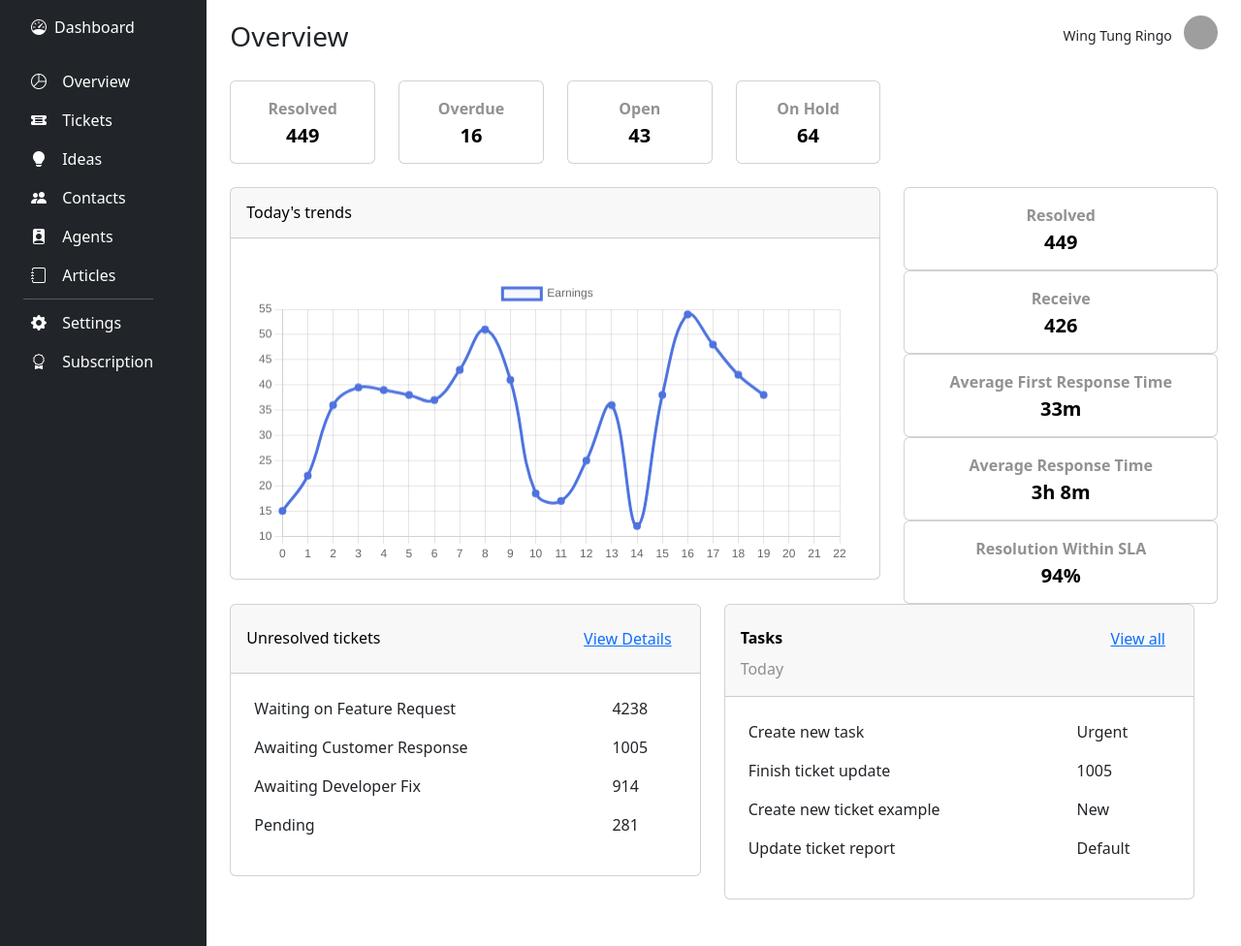
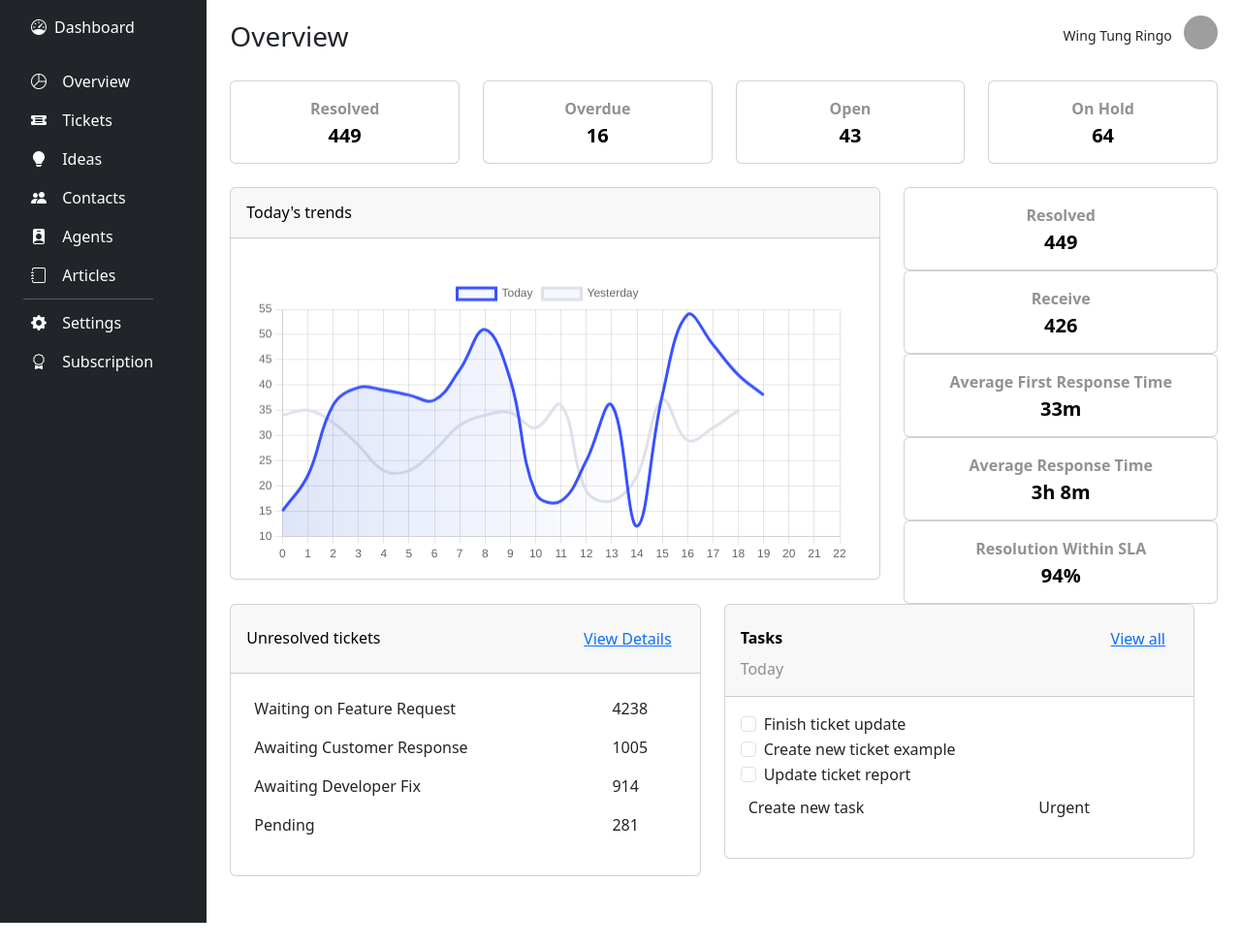
Before and after one commit to RingoGG/bootstrapAssignment, a website: page public/index.html in a window 1280 px wide. Shown: the whole page at 97% size. After the commit the page ends 952 px from the top, so only its background shows below. Drawn offline with nearby package versions, Linux system fonts and the light colour scheme; grey boxes are pictures that could not be loaded.

Commit message:
D1120T0315

```diff
--- a/public/assets/js/chart-script.js
+++ b/public/assets/js/chart-script.js
@@ -1,127 +1,41 @@
-// Chart Data
-/*var chartData = {
-  labels: [
-    "0",
-    "1",
-    "2",
-    "3",
-    "4",
-    "5",
-    "6",
-    "7",
-    "8",
-    "9",
-    "10",
-    "11",
-    "12",
-    "13",
-    "14",
-    "15",
-    "16",
-    "17",
-    "18",
-    "19",
-    "20",
-    "21",
-    "22",
-  ],
-  datasets: [
-    {
-      label: "Earnings",
-      data: [
-        0, 10000, 5000, 15000, 10000, 20000, 15000, 25000, 20000, 30000, 25000,
-        40000,
-      ],
-      borderColor: "rgba(78, 115, 223, 1)",
-      pointRadius: 3,
-      backgroundColor: "rgba(78, 115, 223, 0.05)",
-      pointBackgroundColor: "rgba(78, 115, 223, 1)",
-      pointBorderColor: "rgba(78, 115, 223, 1)",
-    },
-  ],
-};
-
-// Chart Options
-var chartOptions = {
-  maintainAspectRatio: false,
-  scales: {
-    xAxes: [
-      {
-        gridLines: {
-          display: false,
-        },
-      },
-    ],
-    yAxes: [
-      {
-        ticks: {
-          callback: function (value, index, values) {
-            return "$" + value;
-          },
-        },
-        gridLines: {
-          color: "rgb(234, 236, 244)",
-          zeroLineColor: "rgb(234, 236, 244)",
-          drawBorder: false,
-          borderDash: [2],
-          zeroLineBorderDash: [2],
-        },
-      },
-    ],
-  },
-  legend: {
-    display: false,
-  },
-  tooltips: {
-    callbacks: {
-      label: function (tooltipItem, chart) {
-        return "$" + tooltipItem.yLabel;
-      },
-    },
-  },
-};
-
-// Get the context of the canvas element
-var ctx = document.getElementById("myAreaChart").getContext("2d");
-
-// Create the line chart
-var myLineChart = new Chart(ctx, {
-  type: "line",
-  data: chartData,
-  options: chartOptions,
-});*/
-
 // Set new default font family and font color to mimic Bootstrap's default styling
 //Chart.defaults.global.defaultFontFamily = 'Nunito', '-apple-system,system-ui,BlinkMacSystemFont,"Segoe UI",Roboto,"Helvetica Neue",Arial,sans-serif';
 //Chart.defaults.global.defaultFontColor = '#858796';
 
-function number_format(number, decimals, dec_point, thousands_sep) {
-  // *     example: number_format(1234.56, 2, ',', ' ');
-  // *     return: '1 234,56'
-  number = (number + '').replace(',', '').replace(' ', '');
-  var n = !isFinite(+number) ? 0 : +number,
-    prec = !isFinite(+decimals) ? 0 : Math.abs(decimals),
-    sep = (typeof thousands_sep === 'undefined') ? ',' : thousands_sep,
-    dec = (typeof dec_point === 'undefined') ? '.' : dec_point,
-    s = '',
-    toFixedFix = function(n, prec) {
-      var k = Math.pow(10, prec);
-      return '' + Math.round(n * k) / k;
-    };
-  // Fix for IE parseFloat(0.55).toFixed(0) = 0;
-  s = (prec ? toFixedFix(n, prec) : '' + Math.round(n)).split('.');
-  if (s[0].length > 3) {
-    s[0] = s[0].replace(/\B(?=(?:\d{3})+(?!\d))/g, sep);
-  }
-  if ((s[1] || '').length < prec) {
-    s[1] = s[1] || '';
-    s[1] += new Array(prec - s[1].length + 1).join('0');
-  }
-  return s.join(dec);
-}
+// function number_format(number, decimals, dec_point, thousands_sep) {
+//   // *     example: number_format(1234.56, 2, ',', ' ');
+//   // *     return: '1 234,56'
+//   number = (number + '').replace(',', '').replace(' ', '');
+//   var n = !isFinite(+number) ? 0 : +number,
+//     prec = !isFinite(+decimals) ? 0 : Math.abs(decimals),
+//     sep = (typeof thousands_sep === 'undefined') ? ',' : thousands_sep,
+//     dec = (typeof dec_point === 'undefined') ? '.' : dec_point,
+//     s = '',
+//     toFixedFix = function(n, prec) {
+//       var k = Math.pow(10, prec);
+//       return '' + Math.round(n * k) / k;
+//     };
+//   // Fix for IE parseFloat(0.55).toFixed(0) = 0;
+//   s = (prec ? toFixedFix(n, prec) : '' + Math.round(n)).split('.');
+//   if (s[0].length > 3) {
+//     s[0] = s[0].replace(/\B(?=(?:\d{3})+(?!\d))/g, sep);
+//   }
+//   if ((s[1] || '').length < prec) {
+//     s[1] = s[1] || '';
+//     s[1] += new Array(prec - s[1].length + 1).join('0');
+//   }
+//   return s.join(dec);
+// }
 
 // Area Chart Example
 var ctx = document.getElementById("myAreaChart").getContext("2d");
+
+// Create a linear gradient
+var gradient = ctx.createLinearGradient(0, 0, 400, 0); // Adjust the last two values to match your canvas size
+
+gradient.addColorStop(0, 'rgba(78, 115, 223, 0.2)'); // Dark color on the left
+gradient.addColorStop(1, 'rgba(78, 115, 223, 0)');   // Transparent color on the right
+
 var myLineChart = new Chart(ctx, {
   type: 'line',
   data: {
@@ -129,19 +43,39 @@ var myLineChart = new Chart(ctx, {
       "0", "1", "2", "3", "4", "5", "6", "7","8", "9", "10", "11", "12", "13", "14", "15", "16", "17", "18", "19", "20", "21", "22",
     ],
     datasets: [{
-      label: "Earnings",
+      label: "Today",
       lineTension: 0.4,
       backgroundColor: "rgba(78, 115, 223, 0.05)",
-      borderColor: "rgba(78, 115, 223, 1)",
-      pointRadius: 3,
-      pointBackgroundColor: "rgba(78, 115, 223, 1)",
-      pointBorderColor: "rgba(78, 115, 223, 1)",
-      pointHoverRadius: 3,
-      pointHoverBackgroundColor: "rgba(78, 115, 223, 1)",
-      pointHoverBorderColor: "rgba(78, 115, 223, 1)",
+      borderColor: "rgba(55, 81, 255, 1)",
+      pointRadius: 0,
+      pointBackgroundColor: "rgba(55, 81, 255, 1)",
+      pointBorderColor: "rgba(55, 81, 255, 1)",
+      pointHoverRadius: 5,
+      pointHoverBackgroundColor: "rgba(255, 255, 255, 1)",
+      pointHoverBorderColor: "rgba(55, 81, 255, 1)",
+      pointHoverBorderWidth: 4,
       pointHitRadius: 10,
       pointBorderWidth: 2,
+      fill: {
+        target: 'origin',
+        above: gradient, // Use the created gradient
+      },
       data: [15, 22, 36, 39.5, 39, 38, 37, 43, 51, 41, 18.5, 17, 25, 36, 12, 38, 54, 48, 42, 38],
+    },{
+      label: "Yesterday",
+      lineTension: 0.4,
+      backgroundColor: "rgba(78, 115, 223, 0.05)",
+      borderColor: "rgba(223, 224, 235, 1)",
+      pointRadius: 0,
+      pointBackgroundColor: "rgba(223, 224, 235, 1)",
+      pointBorderColor: "rgba(223, 224, 235, 1)",
+      pointHoverRadius: 5,
+      pointHoverBackgroundColor: "rgba(255, 255, 255, 1)",
+      pointHoverBorderColor: "rgba(223, 224, 235, 1)",
+      pointHoverBorderWidth: 4,
+      pointHitRadius: 10,
+      pointBorderWidth: 2,
+      data: [34, 35, 32.5, 28, 23, 23, 27, 32, 34, 34.5, 31.5, 36, 19, 17, 22, 37, 29, 31.5, 35],
     }],
   },
   options: {
@@ -156,12 +90,9 @@ var myLineChart = new Chart(ctx, {
     },
     scales: {
       xAxes: [{
-        time: {
-          unit: 'date'
-        },
         gridLines: {
           display: false,
-          drawBorder: false
+          drawBorder: false,
         },
         ticks: {
           maxTicksLimit: 7
@@ -186,7 +117,7 @@ var myLineChart = new Chart(ctx, {
       }],
     },
     legend: {
-      display: false
+      display: false,
     },
     tooltips: {
       backgroundColor: "rgb(255,255,255)",
@@ -211,11 +142,3 @@ var myLineChart = new Chart(ctx, {
     }
   }
 });
-
-var clockElement = document.getElementById('clock');
-
-function clock() {
-    clockElement.textContent = new Date().toString();
-}
-
-setInterval(clock, 1000);
--- a/public/index.html
+++ b/public/index.html
@@ -107,7 +107,7 @@
                     <div class="row">
 
                         <!-- Resolved Card -->
-                        <div class="col-xl-2 col-lg-3">
+                        <div class="col-xl-3 col-lg-3">
                             <div class="card border-left-0 mb-4">
                                 <div class="card-body text-center">
                                     <div class="row no-gutters align-items-center">
@@ -123,7 +123,7 @@
                         </div>
 
                         <!-- Overdue Card -->
-                        <div class="col-xl-2 col-lg-3">
+                        <div class="col-xl-3 col-lg-3">
                             <div class="card border-left-0 mb-4">
                                 <div class="card-body text-center">
                                     <div class="row no-gutters align-items-center">
@@ -139,7 +139,7 @@
                         </div>
 
                         <!-- Open Card -->
-                        <div class="col-xl-2 col-lg-3">
+                        <div class="col-xl-3 col-lg-3">
                             <div class="card border-left-0 mb-4">
                                 <div class="card-body text-center">
                                     <div class="row no-gutters align-items-center">
@@ -155,7 +155,7 @@
                         </div>
 
                         <!-- On Hold Card -->
-                        <div class="col-xl-2 col-lg-3">
+                        <div class="col-xl-3 col-lg-3">
                             <div class="card border-left-0 mb-4">
                                 <div class="card-body text-center">
                                     <div class="row no-gutters align-items-center">
@@ -338,18 +338,39 @@
                                                 <td>Create new task</td>
                                                 <td>Urgent</td>
                                             </tr>
-                                            <tr>
+
+                                            <div class="form-check" class="rounded">
+                                                <input class="form-check-input" type="checkbox" value="" id="flexCheckDefault">
+                                                <label class="form-check-label" for="flexCheckDefault">
+                                                  Finish ticket update
+                                                </label>
+                                            </div>
+                                            <!-- <tr>
                                                 <td>Finish ticket update</td>
                                                 <td>1005</td>
-                                            </tr>
-                                            <tr>
+                                            </tr> -->
+
+                                            <div class="form-check" class="rounded">
+                                                <input class="form-check-input" type="checkbox" value="" id="flexCheckDefault">
+                                                <label class="form-check-label" for="flexCheckDefault">
+                                                    Create new ticket example
+                                                </label>
+                                            </div>
+                                            <!-- <tr>
                                                 <td>Create new ticket example</td>
                                                 <td>New</td>
-                                            </tr>
-                                            <tr>
+                                            </tr> -->
+
+                                            <div class="form-check" class="rounded">
+                                                <input class="form-check-input" type="checkbox" value="" id="flexCheckDefault">
+                                                <label class="form-check-label" for="flexCheckDefault">
+                                                    Update ticket report
+                                                </label>
+                                            </div>
+                                            <!-- <tr>
                                                 <td>Update ticket report</td>
                                                 <td>Default</td>
-                                            </tr>
+                                            </tr> -->
                                         </tbody>
                                     </table>
                                 </div>
```
Also changed, not shown: public/assets/css/style.css (line endings or trailing spaces).
